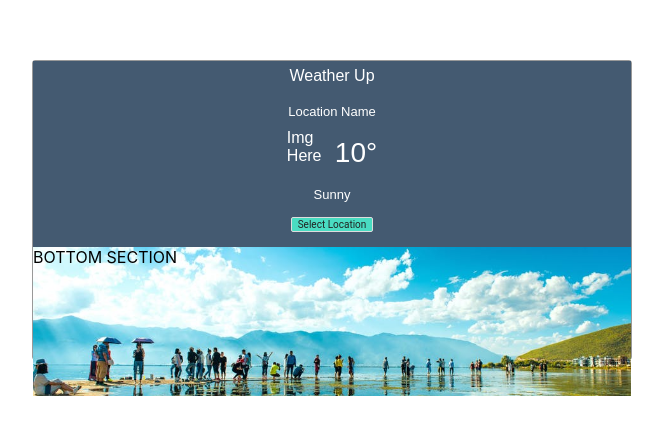
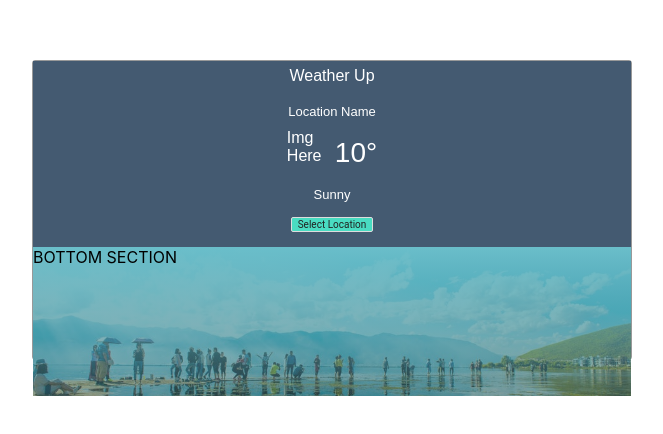
Before and after one commit to elkarouani/react-weather-app, a React (Create React App) app: page / in a window 1280 px wide. Shown: the part 190-624 px from the top of the page, without its empty margins (308-971 px from the left). Built offline with nearby package versions, Linux system fonts and the light colour scheme.

Commit message:
Task: editing style to bottom section component

```diff
--- a/src/components/bottom/style.scss
+++ b/src/components/bottom/style.scss
@@ -1,6 +1,6 @@
 .bottom-container {
 	width: 100%;
 	height: 100%;
-	background: url("../../resources/images/sunny-weather.jpeg") center no-repeat;
+	background: linear-gradient(180deg, #6abeca 0%, rgba(58, 98, 104, .57) 100%), url("../../resources/images/sunny-weather.jpeg") center no-repeat;
 	background-size: cover;
 }
```
